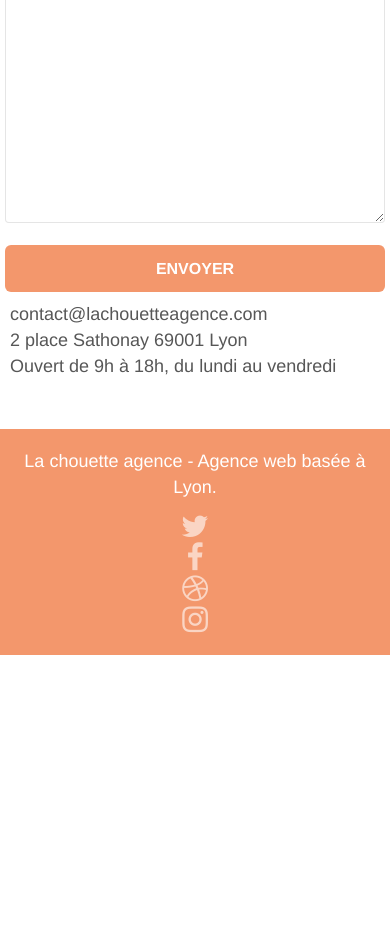
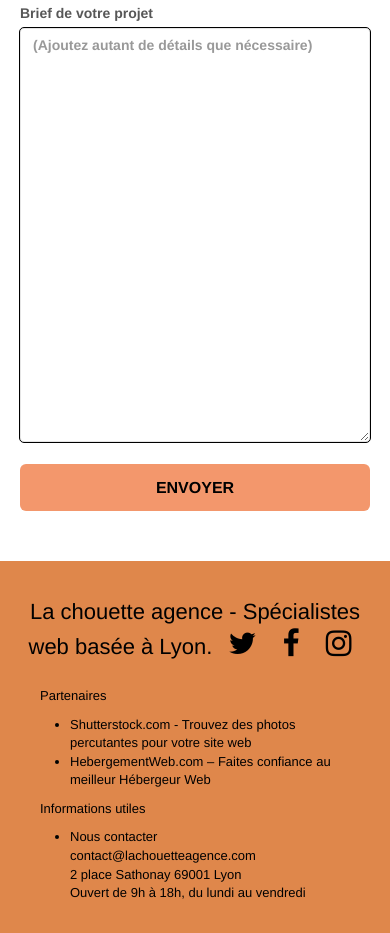
Before and after one commit to Sinbad-93/RobinBuysse_4_05032021, a plain HTML site: page docs/page2.html in a window 390 px wide. Shown: the part 850-1783 px from the top of the page. Before the commit the page ends 1505 px from the top, so only its background shows below. Drawn offline with nearby package versions, Linux system fonts and the light colour scheme.

Commit message:
Optimisation 10/10, général design et apparence à fignoler. Rapports à peaufinner

```diff
--- a/docs/page2.html
+++ b/docs/page2.html
@@ -6,17 +6,17 @@
     <meta name="viewport" content="width=device-width, initial-scale=1.0, viewport-fit=cover">
     <link rel="shortcut icon" type="image/png" href="favicon.jpg">
 
-	<link rel="stylesheet" type="text/css" href="./css/bootstrap.min.css">
+
+	<link rel="stylesheet" type="text/css" href="./css/bootstrap.css">
 	<link rel="stylesheet" type="text/css" href="style.css">
-	<link rel="stylesheet" type="text/css" href="./css/font-awesome.min.css">
-	<link rel="stylesheet" type="text/css" href="./css/et-line.min.css">
+	<link rel="stylesheet" type="text/css" href="./css/font-awesome.css">
+	<link rel="stylesheet" type="text/css" href="./css/et-line.css">
 
-
-	<script src="./js/jquery-2.1.0.min.js"></script>
-	<script src="./js/bootstrap.min.js"></script>
-	<script src="./js/blocs.min.js"></script>
-	<script src="./js/jqBootstrapValidation.js"></script>
-	<script src="./js/formHandler.js"></script>
+	<script src="./js/jquery-2.1.0.js"></script>
+	<script src="./js/bootstrap.js"></script>
+	<script src="./js/blocs.js"></script>
+	<script src="./js/jquery.touchSwipe.js" defer></script>
+	<script src="./js/gmaps.js"></script>
     <title>Nous contacter - La Chouette agence</title>
 
 
@@ -35,19 +35,17 @@
 		<nav class="navbar row">
 			<div class="navbar-header">
 				<a class="navbar-brand" href="index.html"><img src="img/la-chouette-agence.png" alt="atlanta web design logo" height="40" /></a>
-				<button id="nav-toggle" type="button" class="ui-navbar-toggle navbar-toggle" data-toggle="collapse" data-target=".navbar-1">
+				<button id="nav-toggle" type="button" class="ui-navbar-toggle navbar-toggle"  data-toggle="collapse" data-target=".navbar-1">
 					<span class="sr-only">Toggle navigation</span><span class="icon-bar"></span><span class="icon-bar"></span><span class="icon-bar"></span>
 				</button>
 			</div>
 			<div class="collapse navbar-collapse navbar-1 special-dropdown-nav">
-				<ul class="site-navigation nav navbar-nav">
+				<ul class="site-navigation put_right nav navbar-nav">
 					<li>
 						<a href="index.html">Accueil</a>
 					</li>
 					<li>
-					</li>
-					<li>
-						<a href="page2.html">page2 &gt;</a>
+						<a href="page2.html">Nous contacter</a>
 					</li>
 				</ul>
 			</div>
@@ -101,19 +99,15 @@
 					</div>
 					<div class="form-group">
 						<label for="message">
-							Brief de votre projet (Ajoutez autant de détails que nécessaire)<br>
-						</label><textarea id="message" class="form-control" rows="20" cols="50" required></textarea>
+							Brief de votre projet <br>
+						</label><textarea id="message" placeholder="(Ajoutez autant de détails que nécessaire)" class="form-control" rows="20" cols="50" required></textarea>
 					</div>
 					<button class="bloc-button btn btn-lg btn-block cta-hero btn-atomic-tangerine" type="submit">
 						Envoyer
 					</button>
 				</form>
 			</div>
-			<div class="col-sm-6">
-				<p>
-					contact@lachouetteagence.com<br>2 place Sathonay 69001 Lyon<br>Ouvert de 9h à 18h, du lundi au vendredi<br>
-				</p>
-			</div>
+
 		</div>
 	</div>
 </div>
@@ -124,45 +118,46 @@
 <!-- ScrollToTop Button END-->
 
 </div>
-<!-- Principal conteneur END -->
 
-
-</body>
-<!-- Footer - bloc-8 -->
-<footer class="bloc bgc-atomic-tangerine d-bloc" id="bloc-8">
+<!-- Footer - bloc-8 END -->
+<footer  id="bloc-8">
 	<div class="container bloc-sm">
 		<div class="row">
 			<div class="col-sm-12">
-				<p class="text-center white">
-					La chouette agence - Agence web basée à Lyon.<br>
-				</p>
-				<div class="row row-no-gutters social">
-					<div class="col-sm-3">
-						<div class="text-center">
-							<a class="social" href="index.html"><span class="fa fa-twitter icon-md"></span></a>
+				<p class="text-center white footer-title">
+					La chouette agence - Spécialistes web basée à Lyon.
+							<a class="social bird" href="index.html"><span class="fa fa-twitter icon-md"></span></a>
+							<a class="social" href="index.html"><span class="fa fa-facebook icon-md"></span></a>
+							<a class="social" href="index.html"><span class="fa fa-instagram icon-md"></span></a>
+						</p>
+				<div class="row footer_style">
+					<div class="col-lg-6">
+					<p>
+						Partenaires
+							<ul>
+								<li><a href="Shutterstock.com">
+								Shutterstock.com - Trouvez des photos percutantes pour votre site web</a></li>
+								<li><a href="HebérgementWeb.com">
+								HebergementWeb.com – Faites confiance au meilleur Hébergeur Web</a></li>
+							</ul>
 						</div>
-					</div>
-					<div class="col-sm-3">
-						<div class="text-center">
-							<a class="social" href="index.html"><span class="fa fa-facebook icon-md"></span></a>
-						</div>
-					</div>
-					<div class="col-sm-3">
-						<div class="text-center">
-							<a class="social" href="index.html"><span class="fa fa-dribbble icon-md"></span></a>
-						</div>
-					</div>
-					<div class="col-sm-3">
-						<div class="text-center">
-							<a class="social" href="index.html"><span class="fa fa-instagram icon-md"></span></a>
-						</div>
-					</div>
+						<div class="col-lg-6"><p>
+							Informations utiles
+							<ul>
+								<li>Nous contacter<br>
+								contact@lachouetteagence.com<br>
+									2 place Sathonay 69001 Lyon<br>
+									Ouvert de 9h à 18h, du lundi au vendredi<br>
+								</li>
+
+							</ul></p></div>
+
+
+
 				</div>
 			</div>
 		</div>
 	</div>
 </footer>
-<!-- Footer - bloc-8 END -->
-
-
+</body>
 </html>
--- a/docs/style.css
+++ b/docs/style.css
@@ -7,10 +7,86 @@
     -moz-osx-font-smoothing: grayscale;
 }
 
+footer{
+    background-color: #df874b;
+    color: black!important;
+}
+footer > div > div > div >.white,p {
+    color: black!important;
+}
+.footer_style{
+    font-size: 15px;
+    display: flex;
+    align-content: flex-end;
+    color: black!important;
+}
+.footer_style > div {
+    align-self: flex-end;
+    color: black!important;
+}
+.footer-title{
+    font-size: 24px;
+    padding: 20px;
+    color: black!important;
+}
+
+.footer_style > div > p {
+    font-size: 15px;
+    color: black!important;
+
+}
+.social {
+    max-width: 400px;
+    margin: auto 10px auto 20px;
+    color: black!important;
+}
+.bird{
+    margin-left: 50px;
+}
+/*-----------------PHONE----------------*/
+@media screen and (max-width : 460px){
+    footer{
+        background-color: #df874b;
+        color: black!important;
+    }
+    footer > div > div > div >.white,p {
+        color: black!important;
+    }
+    .footer_style{
+        font-size: 13px;
+        display: flex;
+        flex-wrap: wrap;
+        align-content: flex-end;
+        color: black!important;
+    }
+    .footer_style > div {
+        align-self: flex-end;
+        color: black!important;
+    }
+    .footer-title{
+        font-size: 22px;
+        padding: 15px;
+        color: black!important;
+    }
+
+    .footer_style > div > p {
+        font-size: 13px;
+        color: black!important;
+
+    }
+    .social {
+        margin: auto;
+        padding: 10px;
+    }}
+    /*-------------------END-------*/
+
 a,
 button {
     transition: all .3s ease-in-out;
     outline: none!important;
+}
+form .btn {
+    color: black!important;
 }
 
 a:hover {
@@ -26,7 +102,18 @@
     z-index: 100000;
     background: #FFFFFF url("img/pageload-spinner.gif") no-repeat center center;
 }
-
+form >div > input {
+    outline: black solid 1px;
+}
+form >div > textarea {
+    outline: black solid 1px;
+}
+form >div > textarea::placeholder {
+    font-weight: bold;
+}
+form >div > label {
+    font-weight: bolder;
+}
 .bloc {
     width: 100%;
     clear: both;
@@ -42,6 +129,7 @@
 .bloc .container {
     padding-left: 0;
     padding-right: 0;
+    margin: auto;
 }
 
 .bloc-lg {
@@ -370,6 +458,17 @@
         transform: translate(0, -50%);
         -webkit-transform: translateY(-50%);
     }
+    /*repositionner la navbar sur la page accueil*/
+    /*.put_right{
+        right: 400px;
+    }
+    .put_right > li{
+        margin-right: 50px;
+        list-style-type: none;
+    }
+    .put_right > li > a{
+        text-decoration: none;
+    }*/
     .nav > li .dropdown-menu a,
     .nav > li .dropdown-menu a:hover {
         color: #484848;
@@ -699,10 +798,7 @@
     font-weight: 700;
 }
 
-.social {
-    max-width: 400px;
-    margin: auto auto auto auto;
-}
+
 
 h2 {
     font-size: 22px;
@@ -716,6 +812,13 @@
 #bloc-5-cta > div > div > h2 {
     background-color: #000000;
     border-radius: 20px;
+}
+
+#bloc-6 > div > div > div > p {
+    background-color: #000000;
+    border-radius: 20px;
+    font-size: 30px;
+    max-width: 100%;
 }
 
 h3 {
@@ -735,6 +838,7 @@
     color: #333333!important;
     background-color: black;
     border-radius: 20px;
+    text-align: center;
 }
 
 h4 {
@@ -791,7 +895,7 @@
 
 .btn-atomic-tangerine {
     background: #F3976C;
-    color: #FFFFFF!important;
+    color: blac!important;
 }
 
 .btn-atomic-tangerine:hover {
@@ -1016,6 +1120,8 @@
     form {
         padding: 5px;
     }
+
+
     .close-lightbox {
         display: inline-block;
     }
```
Also changed, not shown: docs/index.html (+35 -43 lines), docs/css/bootstrap.css.
